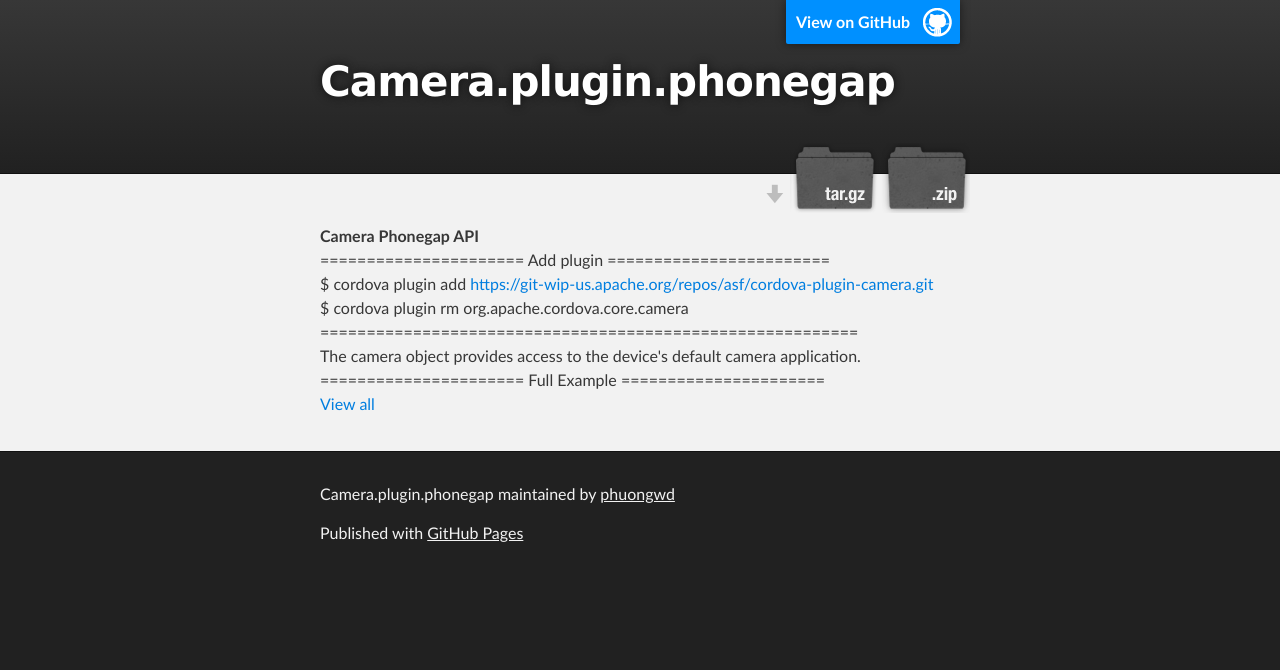
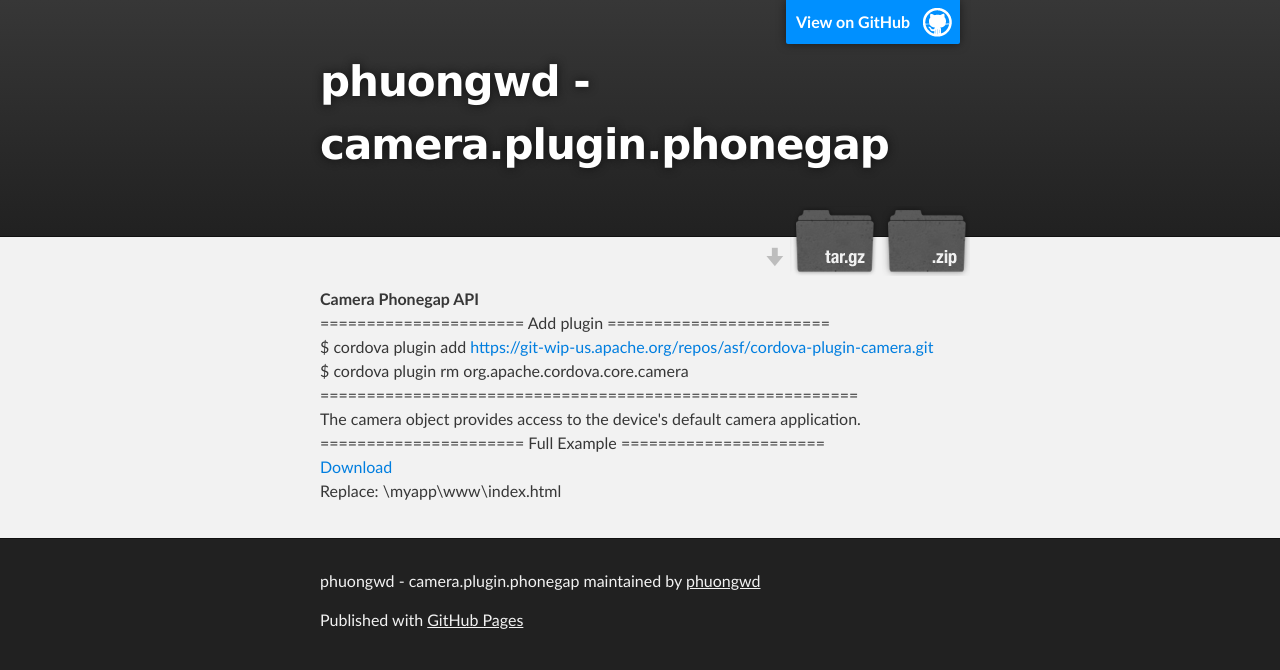
Before and after one commit to phuongwd/demo.phonegap, a plain HTML site: page index.html in a window 1280 px wide. Drawn offline with Linux system fonts and the light colour scheme.

Commit message:
Create gh-pages branch via GitHub

```diff
--- a/index.html
+++ b/index.html
@@ -4,11 +4,11 @@
   <head>
     <meta charset='utf-8' />
     <meta http-equiv="X-UA-Compatible" content="chrome=1" />
-    <meta name="description" content="Camera.plugin.phonegap : " />
+    <meta name="description" content="phuongwd - camera.plugin.phonegap : " />
 
     <link rel="stylesheet" type="text/css" media="screen" href="stylesheets/stylesheet.css">
 
-    <title>Camera.plugin.phonegap</title>
+    <title>phuongwd - camera.plugin.phonegap</title>
   </head>
 
   <body>
@@ -18,7 +18,7 @@
         <header class="inner">
           <a id="forkme_banner" href="https://github.com/phuongwd/camera.plugin.phonegap">View on GitHub</a>
 
-          <h1 id="project_title">Camera.plugin.phonegap</h1>
+          <h1 id="project_title">phuongwd - camera.plugin.phonegap</h1>
           <h2 id="project_tagline"></h2>
 
             <section id="downloads">
@@ -37,14 +37,15 @@
 $ cordova plugin rm org.apache.cordova.core.camera<br>
 ========================================================== <br>
 The camera object provides access to the device's default camera application.<br>
-====================== Full Example ======================<br><a href="https://github.com/phuongwd/camera.plugin.phonegap/blob/master/index.html">View all</a></p>
+====================== Full Example ======================<br><a href="https://github.com/phuongwd/camera.plugin.phonegap/blob/master/index.html">Download</a><br>
+Replace: \myapp\www\index.html</p>
       </section>
     </div>
 
     <!-- FOOTER  -->
     <div id="footer_wrap" class="outer">
       <footer class="inner">
-        <p class="copyright">Camera.plugin.phonegap maintained by <a href="https://github.com/phuongwd">phuongwd</a></p>
+        <p class="copyright">phuongwd - camera.plugin.phonegap maintained by <a href="https://github.com/phuongwd">phuongwd</a></p>
         <p>Published with <a href="http://pages.github.com">GitHub Pages</a></p>
       </footer>
     </div>
--- a/params.json
+++ b/params.json
@@ -1 +1 @@
-{"name":"Camera.plugin.phonegap","tagline":"","body":"<strong>Camera Phonegap API</strong><br/>\r\n====================== Add plugin ========================<br/>\r\n$ cordova plugin add https://git-wip-us.apache.org/repos/asf/cordova-plugin-camera.git<br/>\r\n$ cordova plugin rm org.apache.cordova.core.camera<br/>\r\n========================================================== <br/>\r\nThe camera object provides access to the device's default camera application.<br/>\r\n====================== Full Example ======================<br/>\r\n[View all](https://github.com/phuongwd/camera.plugin.phonegap/blob/master/index.html)","google":"","note":"Don't delete this file! It's used internally to help with page regeneration."}
+{"name":"phuongwd - camera.plugin.phonegap","tagline":"","body":"<strong>Camera Phonegap API</strong><br/>\r\n====================== Add plugin ========================<br/>\r\n$ cordova plugin add https://git-wip-us.apache.org/repos/asf/cordova-plugin-camera.git<br/>\r\n$ cordova plugin rm org.apache.cordova.core.camera<br/>\r\n========================================================== <br/>\r\nThe camera object provides access to the device's default camera application.<br/>\r\n====================== Full Example ======================<br/>\r\n[Download](https://github.com/phuongwd/camera.plugin.phonegap/blob/master/index.html)<br/>\r\nReplace: \\myapp\\www\\index.html","google":"","note":"Don't delete this file! It's used internally to help with page regeneration."}
```
